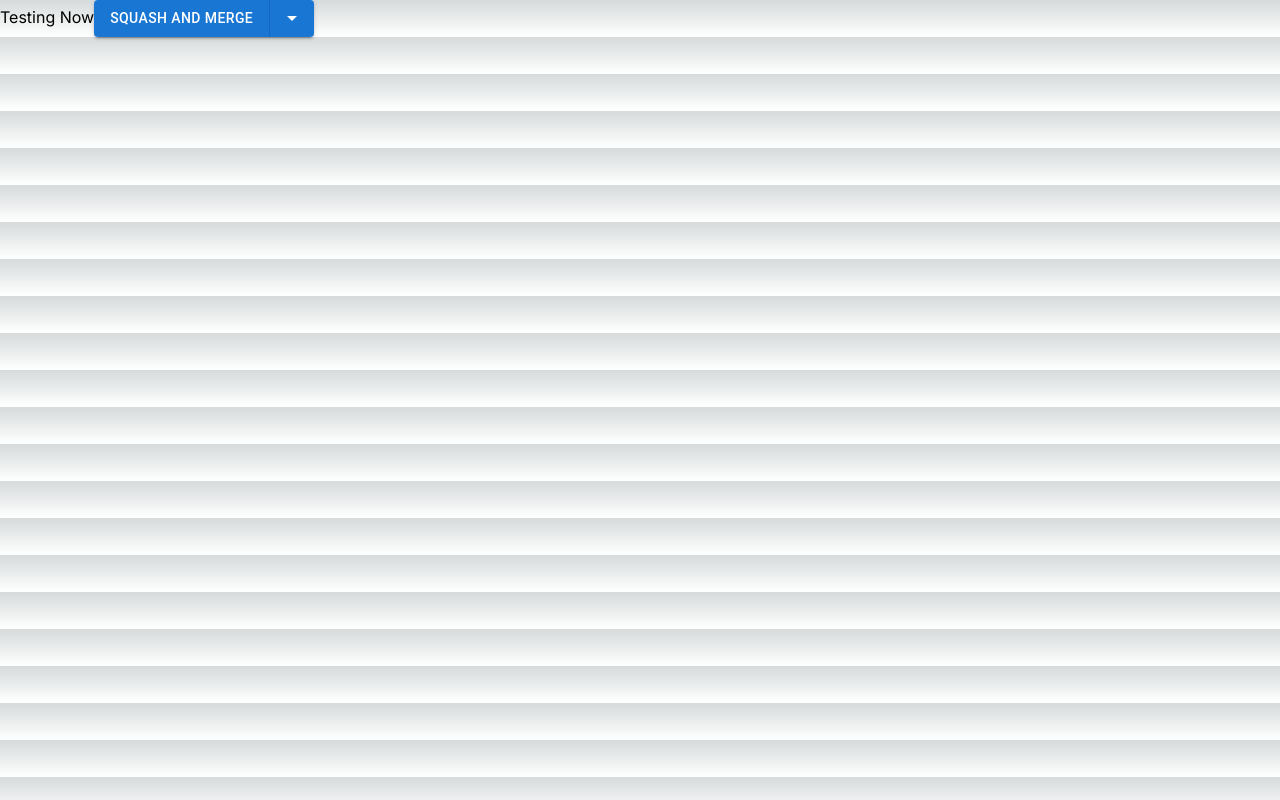
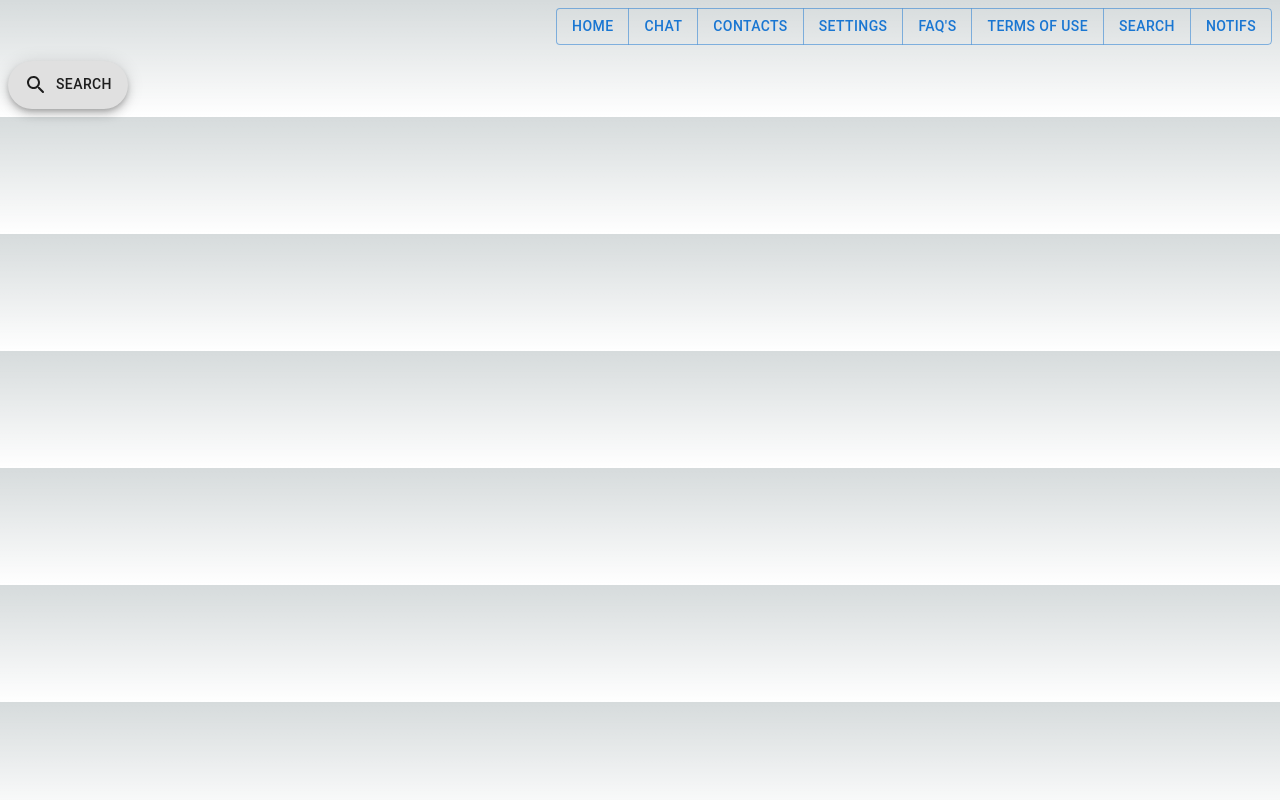
Before and after one commit to bad-eastwind/chatapp_prime, a Next.js app: page / in a window 1280 px wide. Built offline with nearby package versions, Linux system fonts and the light colour scheme.

Commit message:
Uppdate 16th June

```diff
--- a/app/UIPage.jsx
+++ /dev/null
@@ -1,96 +0,0 @@
-'use client';
-
-import * as React from 'react';
-import Button from '@mui/material/Button';
-import ButtonGroup from '@mui/material/ButtonGroup';
-import ArrowDropDownIcon from '@mui/icons-material/ArrowDropDown';
-import ClickAwayListener from '@mui/material/ClickAwayListener';
-import Grow from '@mui/material/Grow';
-import Paper from '@mui/material/Paper';
-import Popper from '@mui/material/Popper';
-import MenuItem from '@mui/material/MenuItem';
-import MenuList from '@mui/material/MenuList';
-
-const options = ['Create a merge commit', 'Squash and merge', 'Rebase and merge'];
-
-export default function SplitButton() {
-  const [open, setOpen] = React.useState(false);
-  const anchorRef = React.useRef(null);
-  const [selectedIndex, setSelectedIndex] = React.useState(1);
-
-  const handleClick = () => {
-    console.info(`You clicked ${options[selectedIndex]}`);
-  };
-
-  const handleMenuItemClick = (event, index) => {
-    setSelectedIndex(index);
-    setOpen(false);
-  };
-
-  const handleToggle = () => {
-    setOpen((prevOpen) => !prevOpen);
-  };
-
-  const handleClose = (event) => {
-    if (anchorRef.current && anchorRef.current.contains(event.target)) {
-      return;
-    }
-
-    setOpen(false);
-  };
-
-  return (
-    <React.Fragment>
-      <ButtonGroup variant="contained" ref={anchorRef} aria-label="split button">
-        <Button onClick={handleClick}>{options[selectedIndex]}</Button>
-        <Button
-          size="small"
-          aria-controls={open ? 'split-button-menu' : undefined}
-          aria-expanded={open ? 'true' : undefined}
-          aria-label="select merge strategy"
-          aria-haspopup="menu"
-          onClick={handleToggle}
-        >
-          <ArrowDropDownIcon />
-        </Button>
-      </ButtonGroup>
-      <Popper
-        sx={{
-          zIndex: 1,
-        }}
-        open={open}
-        anchorEl={anchorRef.current}
-        role={undefined}
-        transition
-        disablePortal
-      >
-        {({ TransitionProps, placement }) => (
-          <Grow
-            {...TransitionProps}
-            style={{
-              transformOrigin:
-                placement === 'bottom' ? 'center top' : 'center bottom',
-            }}
-          >
-            <Paper>
-              <ClickAwayListener onClickAway={handleClose}>
-                <MenuList id="split-button-menu" autoFocusItem>
-                  {options.map((option, index) => (
-                    <MenuItem
-                      key={option}
-                      disabled={index === 2}
-                      selected={index === selectedIndex}
-                      onClick={(event) => handleMenuItemClick(event, index)}
-                    >
-                      {option}
-                    </MenuItem>
-                  ))}
-                </MenuList>
-              </ClickAwayListener>
-            </Paper>
-          </Grow>
-        )}
-      </Popper>
-    </React.Fragment>
-  );
-}
--- /dev/null
+++ b/app/UIcomponents/Secondheader.jsx
@@ -0,0 +1,16 @@
+'use client'
+import SearchRoundedIcon from '@mui/icons-material/SearchRounded';
+import * as React from 'react';
+import Box from '@mui/material/Box';
+import Fab from '@mui/material/Fab';
+
+export default function FloatingActionButtons() {
+    return (
+      <Box sx={{ '& > :not(style)': { m: 1 } }}>
+        <Fab variant="extended">
+          <SearchRoundedIcon sx={{ mr: 1 }} />
+          Search
+        </Fab>
+      </Box>
+    );
+  }
--- /dev/null
+++ b/app/UIcomponents/Topheader.jsx
@@ -0,0 +1,31 @@
+'use client'
+import * as React from 'react';
+import Button from '@mui/material/Button';
+import ButtonGroup from '@mui/material/ButtonGroup';
+import Box from '@mui/material/Box';
+
+export default function Topheader() {
+  return (
+    <Box
+      sx={{
+        display: 'flex',
+        flexDirection: 'column',
+        alignItems: 'flex-end',
+        '& > *': {
+          m: 1,
+        },
+      }}
+    >
+      <ButtonGroup variant="outlined" aria-label="outlined button group">
+        <Button>Home</Button>
+        <Button>Chat</Button>
+        <Button>Contacts</Button>
+        <Button>Settings</Button>
+        <Button>FAQ's</Button>
+        <Button>Terms of Use</Button>
+        <Button>Search</Button>
+        <Button>Notifs</Button>
+      </ButtonGroup>
+    </Box>
+  );
+}
--- a/app/page.js
+++ b/app/page.js
@@ -1,14 +1,14 @@
 // "use client"
 // import {socketclient} from './socketclient'
 // import ChatApp from './ChatApp.js';
-import UIPage from './UIPage'
+import Topheader from './UIcomponents/Topheader'
+import Secondheader from './UIcomponents/Secondheader'
 
 function Home(){
   return(
     <div>
-      Testing Now
-      {/* <ChatApp/> */}
-      <UIPage/>
+      <Topheader/>
+      <Secondheader/>
     </div>
   )
 }
```
